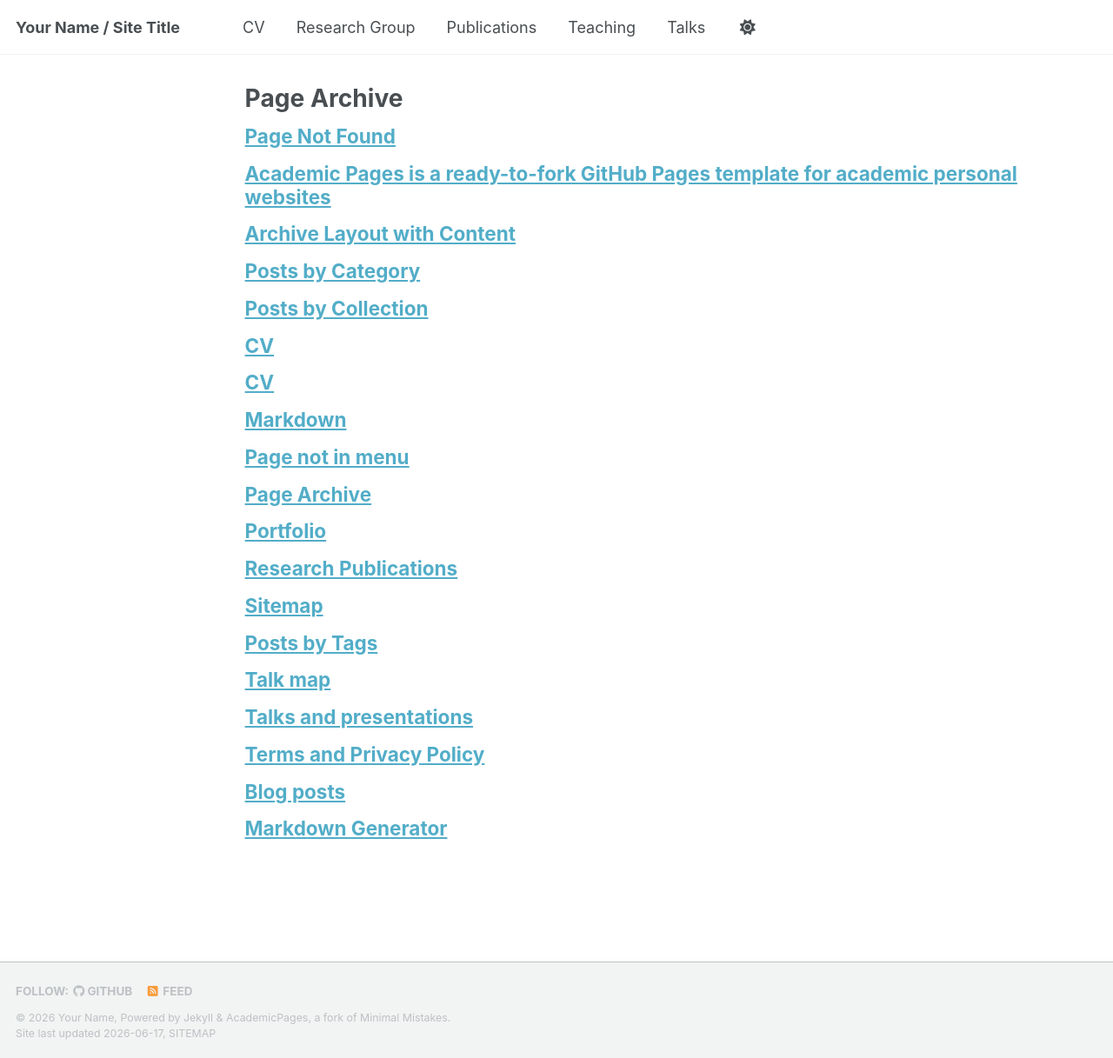
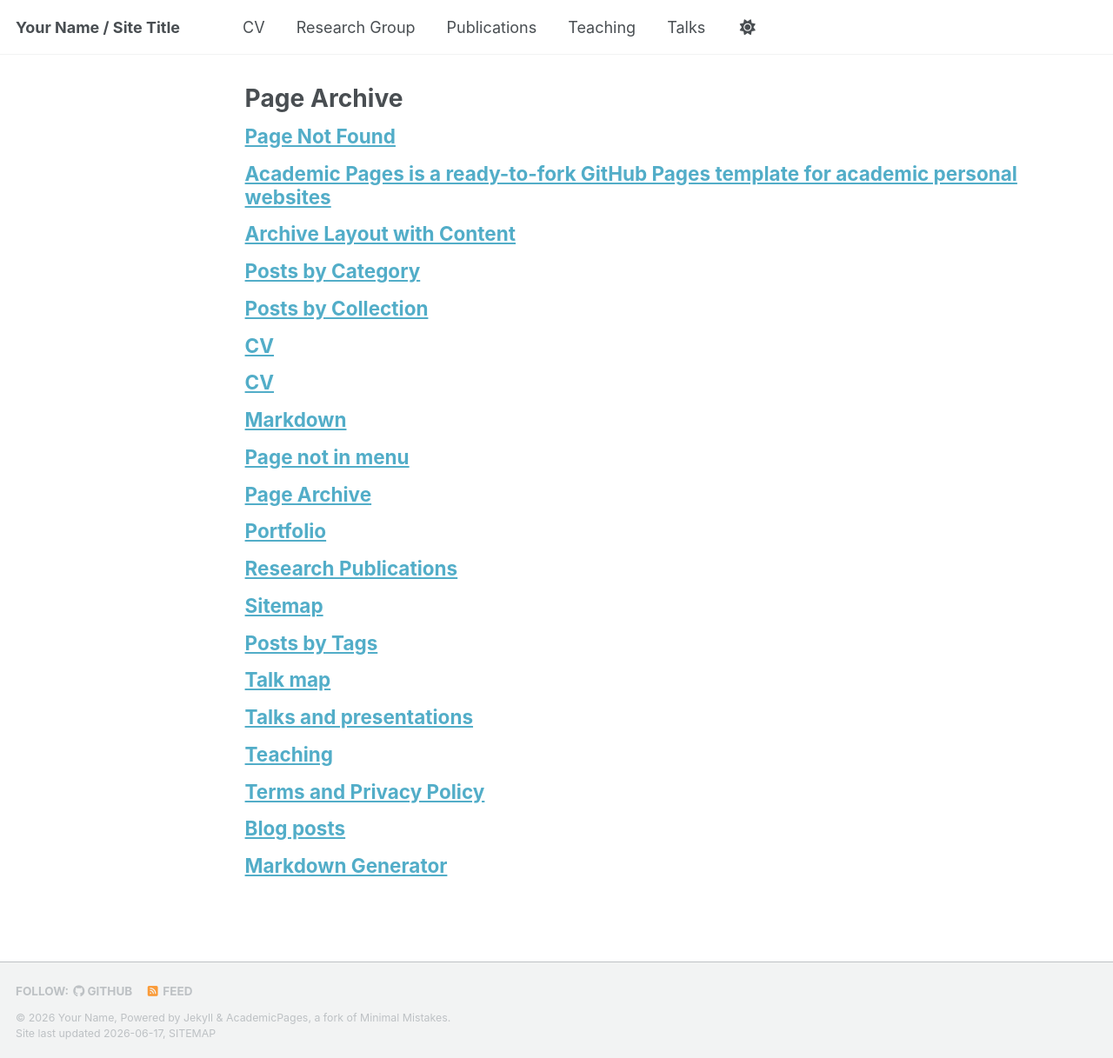
Before and after one commit to meghaquamara/personal-website, a Jekyll site: the page built from _pages/page-archive.html, in a window 1280 px wide and 1217 px high. Shown: the whole window at 87% size. Built offline with Jekyll 4.4.1, drawn with Linux system fonts in a browser that asks for light colours; a script bundle is joined from its source files by our own code; library files that are not in the unit come from our copies.

Commit message:
Update teaching.html

```diff
--- a/_pages/teaching.html
+++ b/_pages/teaching.html
@@ -1,3 +1,8 @@
+---
+layout: archive
+title: "Teaching"
+permalink: /teaching/
+author_profile: true
 ---
 
 ## Ongoing Modules
```
